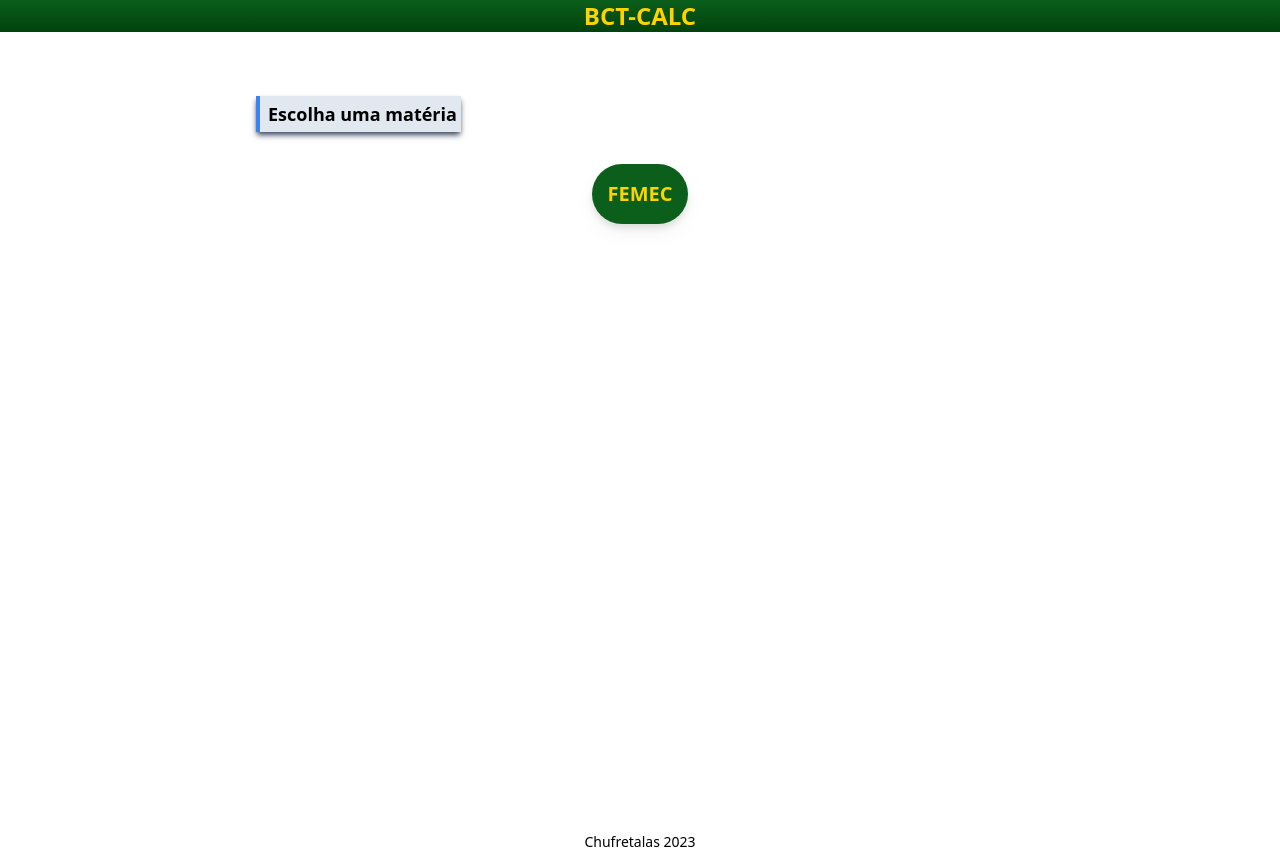
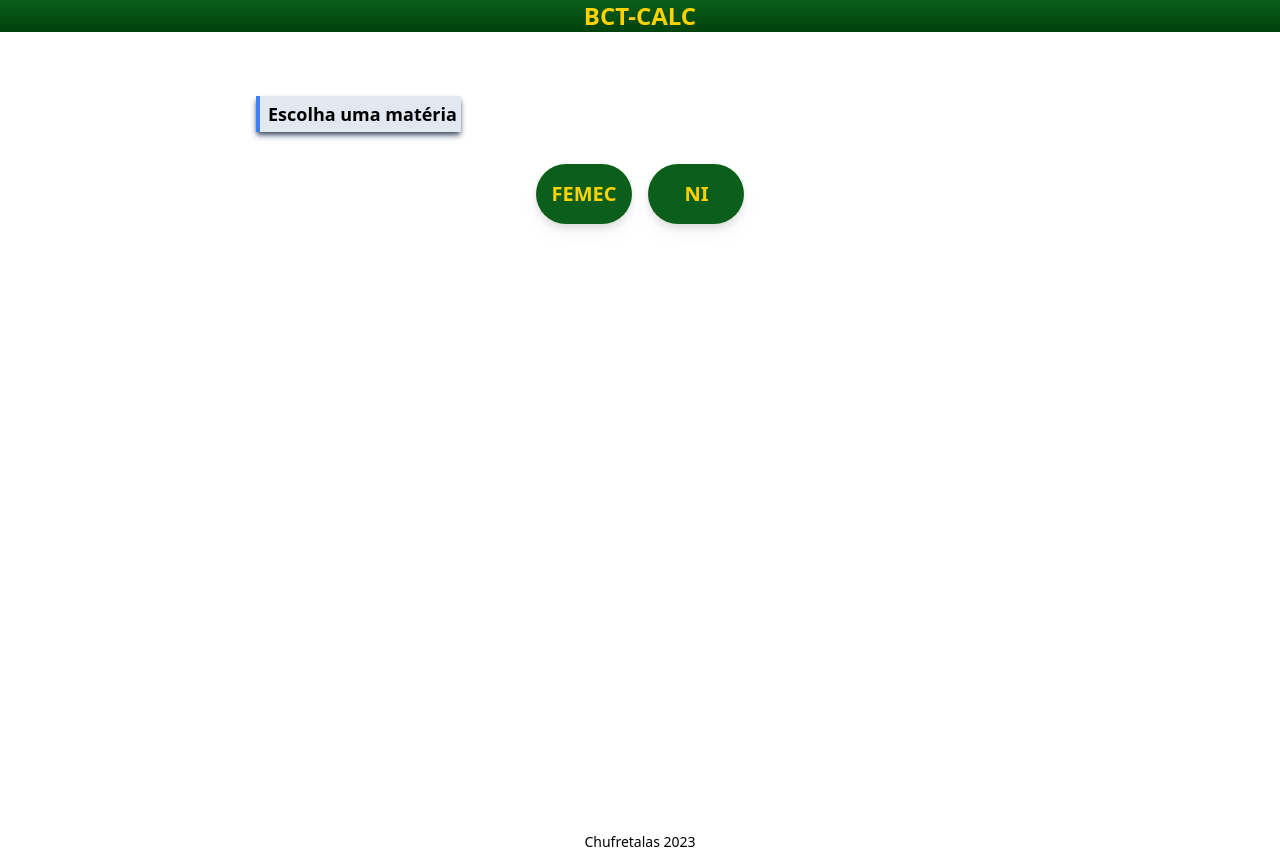
Before and after one commit to Chufretalas/BCT-CALC, a Next.js app: page / in a window 1280 px wide. Built offline with nearby package versions, Linux system fonts and the light colour scheme.

Commit message:
updated the pagepicker component and started developing the hamming code tool

```diff
--- a/src/app/page.tsx
+++ b/src/app/page.tsx
@@ -1,6 +1,5 @@
 import PagePicker from '@/components/PagePicker'
 import { Inter } from 'next/font/google'
-import Link from 'next/link'
 
 const inter = Inter({ subsets: ['latin'] })
 
@@ -8,6 +7,7 @@ export default function Home() {
 
   const subjects = [
     { title: "FEMEC", href: "/materias/FEMEC" },
+    { title: "NI", href: "/materias/NI" },
   ]
 
   return (
--- a/src/components/PagePicker.tsx
+++ b/src/components/PagePicker.tsx
@@ -8,12 +8,14 @@ export default function PagePicker({ title, pages }:
             <h2 className="justify-self-start text-lg font-bold bg-slate-200 shadow-md shadow-slate-600
             pl-2 p-1 border-l-4 border-l-blue-500
             self-start justify-start inline">{title}</h2>
-            <div className="flex justify-center items-center">
+            <div className="flex justify-center items-center gap-4">
                 {
                     pages.map((page, index) => (
-                        <Link href={page.href}>
-                            <GreenButton key={index}>
-                                {page.title}
+                        <Link href={page.href} key={index}>
+                            <GreenButton >
+                                <div className="min-w-[4rem] text-center">
+                                    {page.title}
+                                </div>
                             </GreenButton>
                         </Link>
                     ))
```
Also changed, not shown: src/app/materias/FEMEC/MMQ/page.tsx (+5 -5 lines).
